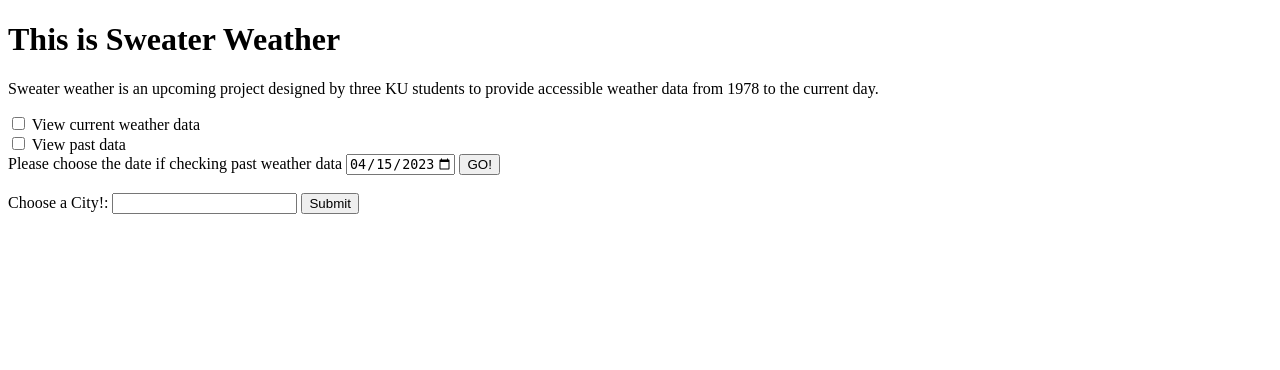
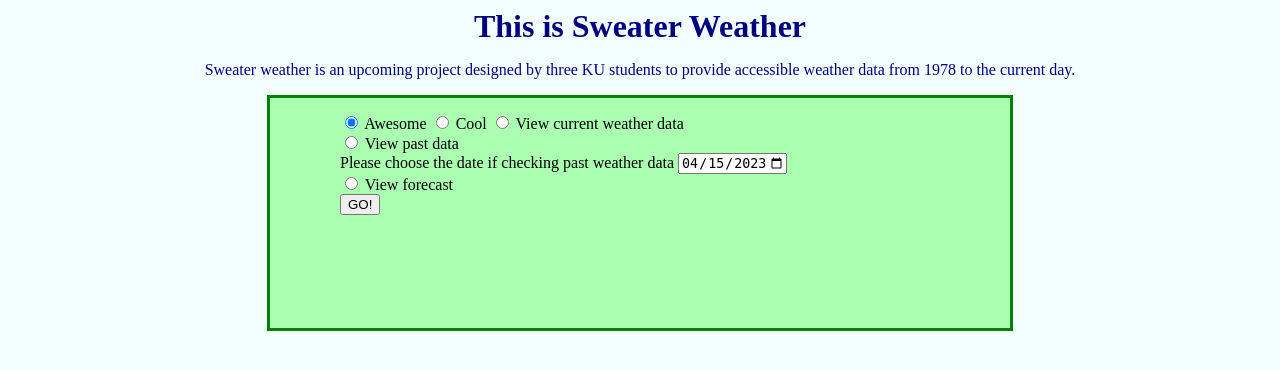
Before and after one commit to Xavanion/SweaterWeather, a Python web app: template templates/index.html in a window 1280 px wide. Shown: the top 370 px of the page. Run offline with Jinja, Linux system fonts and the light colour scheme; the template is opened without the code that fills it, so the values that code supplies are empty.

Commit message:
Added HTML/CSS Stoof

```diff
--- a/app.py
+++ b/app.py
@@ -121,9 +121,9 @@ def main():
     configuration.api_key['key'] = ''
 
     # Create SQL Datadase
-    conn = sqlite3.connect('email_database.db')
-    c = conn.cursor()
-    c.execute("""CREATE TABLE emails""")
+    #conn = sqlite3.connect('email_database.db')
+    #c = conn.cursor()
+    #c.execute("""CREATE TABLE emails()""")
 
     site()
 
--- /dev/null
+++ b/templates/SweaterWeather.css
@@ -0,0 +1,29 @@
+body {
+  background-color: rgb(243, 254, 255);
+}
+
+h1 {
+  color: navy;
+  margin: auto;
+  text-align: center;
+}
+h2 {
+  text-align: center;
+  color: navy;
+}
+p {
+  text-align: center;
+  color: navy;
+}
+
+.formSubmission {
+background-color: rgb(170, 255, 177);
+height: 200px;
+width: 600px;
+margin: auto;
+padding-top: 15px;
+padding-right: 70px;
+padding-bottom: 15px;
+padding-left: 70px;
+border: 3px solid green;
+}
--- a/templates/index.html
+++ b/templates/index.html
@@ -4,24 +4,41 @@
 		<meta charset="utf-8">
 		<meta name="viewport" content="width=device-width, initial-scale=1">
 		<title>Sweater Weather</title>
+		<link rel="stylesheet" href="SweaterWeather.css">
 	</head>
 	<body>
 		<h1>This is Sweater Weather</h1>
 		<p>Sweater weather is an upcoming project designed by three KU students to
 			provide accessible weather data from 1978 to the current day.</p>
+		<div class="formSubmission">
 			<form method="post">
-			<input type="checkbox" id="choice1" name="choice1" value="CurrentData">
+				<div class ="formBox">
+					<label class="radio">
+						<input name="radio" type="radio" checked>
+						<span>Awesome</span>
+					  </label>
+					  <label class="radio">
+						<input name="radio" type="radio">
+						<span>Cool</span>
+					  </label>
+
+					<input type="radio" id="choice1" name="radioChoice" value="CurrentData">
 					<label for="choice1"> View current weather data</label><br>
-			<input type="checkbox" id="choice2" name="choice2" value="PastData">
+
+					<input type="radio" id="choice2" name="radioChoice" value="PastData">
 					<label for="choice2"> View past data</label><br>
+
 					<label for="start">Please choose the date if checking past weather data</label>
 					<input type="date" id="WeatherDate" name="WeatherDate"
 						value="2023-04-15"
-				min="1978-01-01" max="2023-04-15">
-			<input type="submit" value="GO!" /> <br> <br>
-			<label for="city">Choose a City!:  </label>
-			<input name="city" required>
-			<input type="submit" value="Submit">
+						min="1978-01-01" max="2023-04-15"><br>
+
+					<input type="radio" id="choice3" name="radioChoice" value="Forecast">
+					<label for="choice3"> View forecast</label><br>
+
+					<input type="submit" value="GO!" />
+				</div>
 			</form>
+		</div>
 	</body>
 </html>
```
Also changed, not shown: email_database.db (added), email_responder.py (renamed from email.py). Lines whose indentation alone changed are shown as unchanged.
